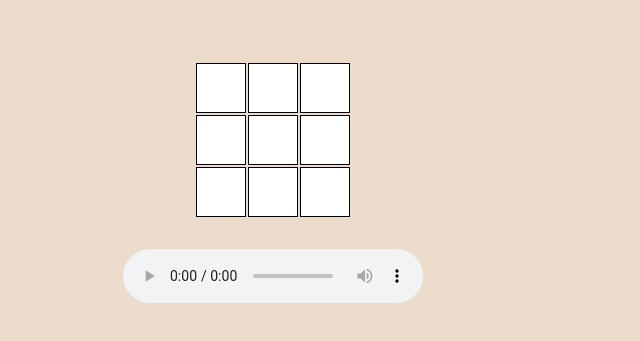
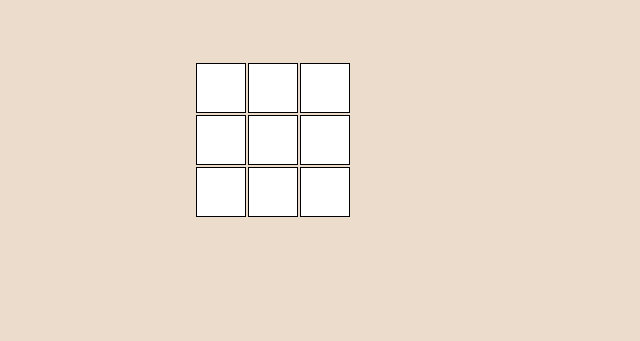
Before and after one commit to SashaChish/TicTacToe, a plain HTML site: page index.html in a window 1280 px wide. Shown: the part 239-580 px from the top of the page, without its empty margins (367-1007 px from the left). Drawn offline with Linux system fonts and the light colour scheme.

Commit message:
first game

```diff
--- a/index.html
+++ b/index.html
@@ -25,9 +25,6 @@
                 </tr>
             </table>
         </div>
-        <div class="audio-container">
-            <audio src="music/Glimlip-Nostalgia__Sleepermane_Gratomic.com.mp3" loop controls></audio>
-        </div>
         <script src="script/script.js"></script>
     </body>
 </html>
--- a/style/style.less
+++ b/style/style.less
@@ -8,16 +8,6 @@ h1 {
     position: absolute;
     left: 40%;
     top: 20%;
-}
-
-.audio-container {
-    margin-top: 30px;
-    display: flex;
-    justify-content: center;
-
-    audio {
-        background: none;
-    }
 }
 
 .container {
```
Also changed, not shown: style/style.css.
